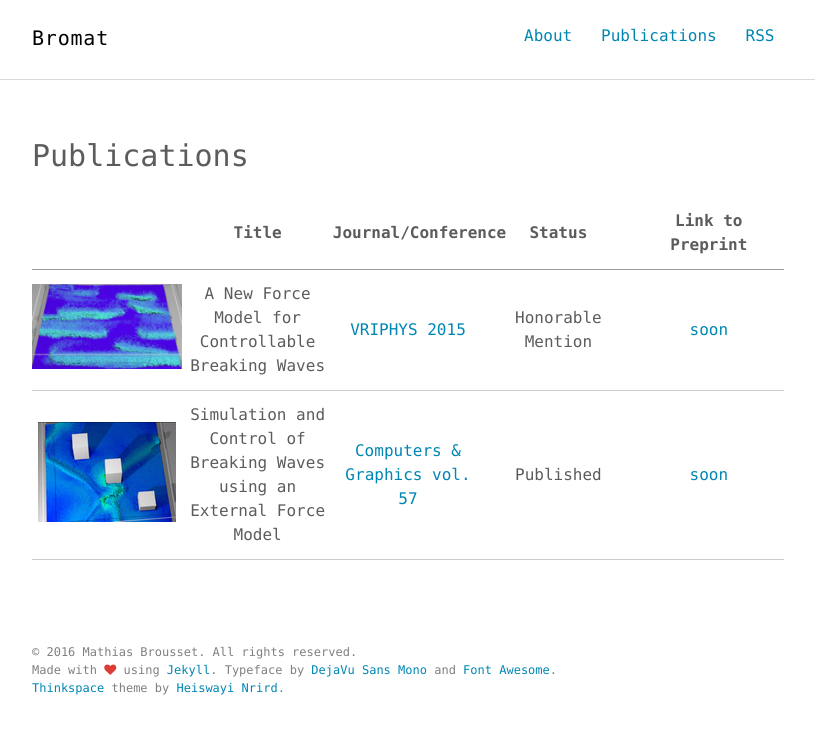
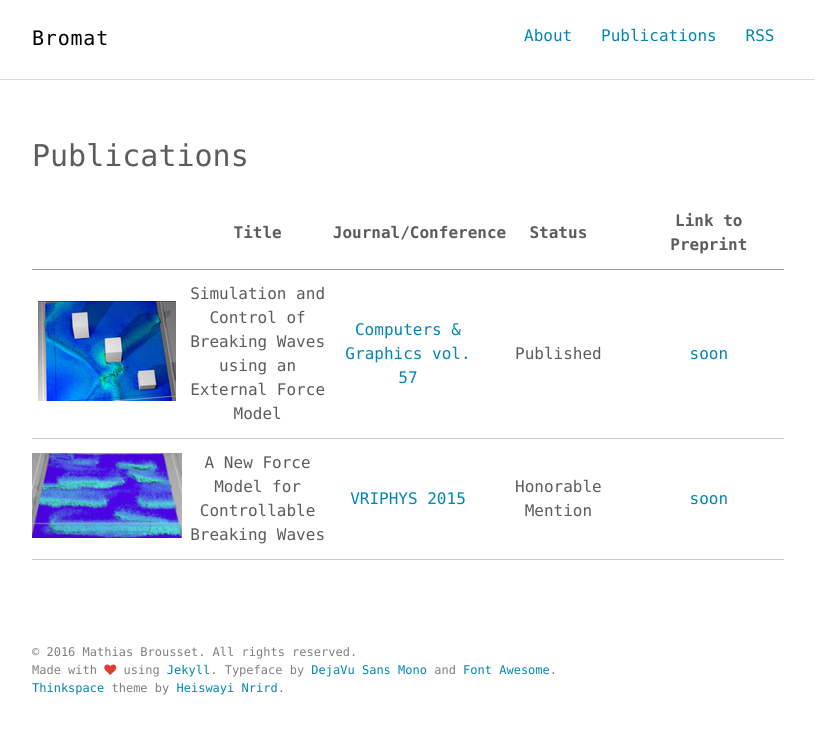
Before and after one commit to Mathiasb17/Mathiasb17.github.io, a Jekyll site: the page built from publications.md, in a window 1280 px wide. Shown: the top 734 px of the page, without its empty margins (232-1047 px from the left). Built offline with Jekyll 4.4.1, drawn with Linux system fonts in a browser that asks for light colours.

Commit message:
correction table

```diff
--- a/publications.md
+++ b/publications.md
@@ -6,5 +6,5 @@ permalink: /publications/
 
 |                                                 | Title                                                                  | Journal/Conference                                                                                 | Status            | Link to Preprint |
 | :---------------------------------------------: | :--------------------------------------------------------------------: | :----------------------------------------------------------------------------------------:         | :---------------: | :--------------: |
+| ![teaser cg](/images/teaser_cg16.png)           | Simulation and Control of Breaking Waves using an External Force Model | [Computers & Graphics vol. 57](http://www.sciencedirect.com/science/article/pii/S0097849316300164) | Published         | [soon]()         |
 | ![teaser vriphys](/images/teaser_vriphys15.png) | A New Force Model for Controllable Breaking Waves                      | [VRIPHYS 2015](http://vriphys2015.sciencesconf.org/)                                               | Honorable Mention | [soon]()         |
-| ![teaser cg](/images/teaser_cg16.png)           | Simulation and Control of Breaking Waves using an External Force Model | [Computers & Graphics vol. 57](http://www.sciencedirect.com/science/article/pii/S0097849316300164) | Published         | [soon]()         |
```
